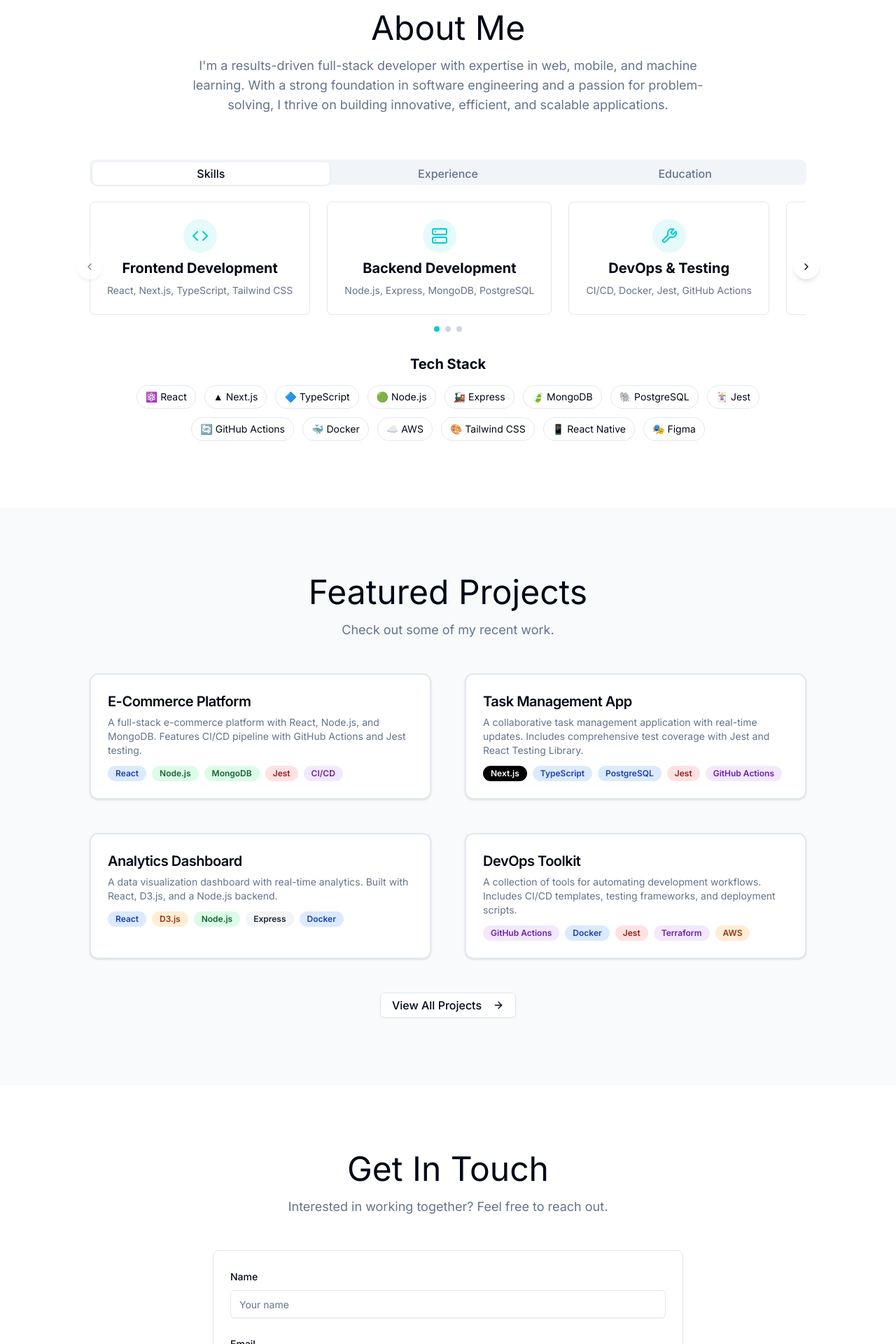
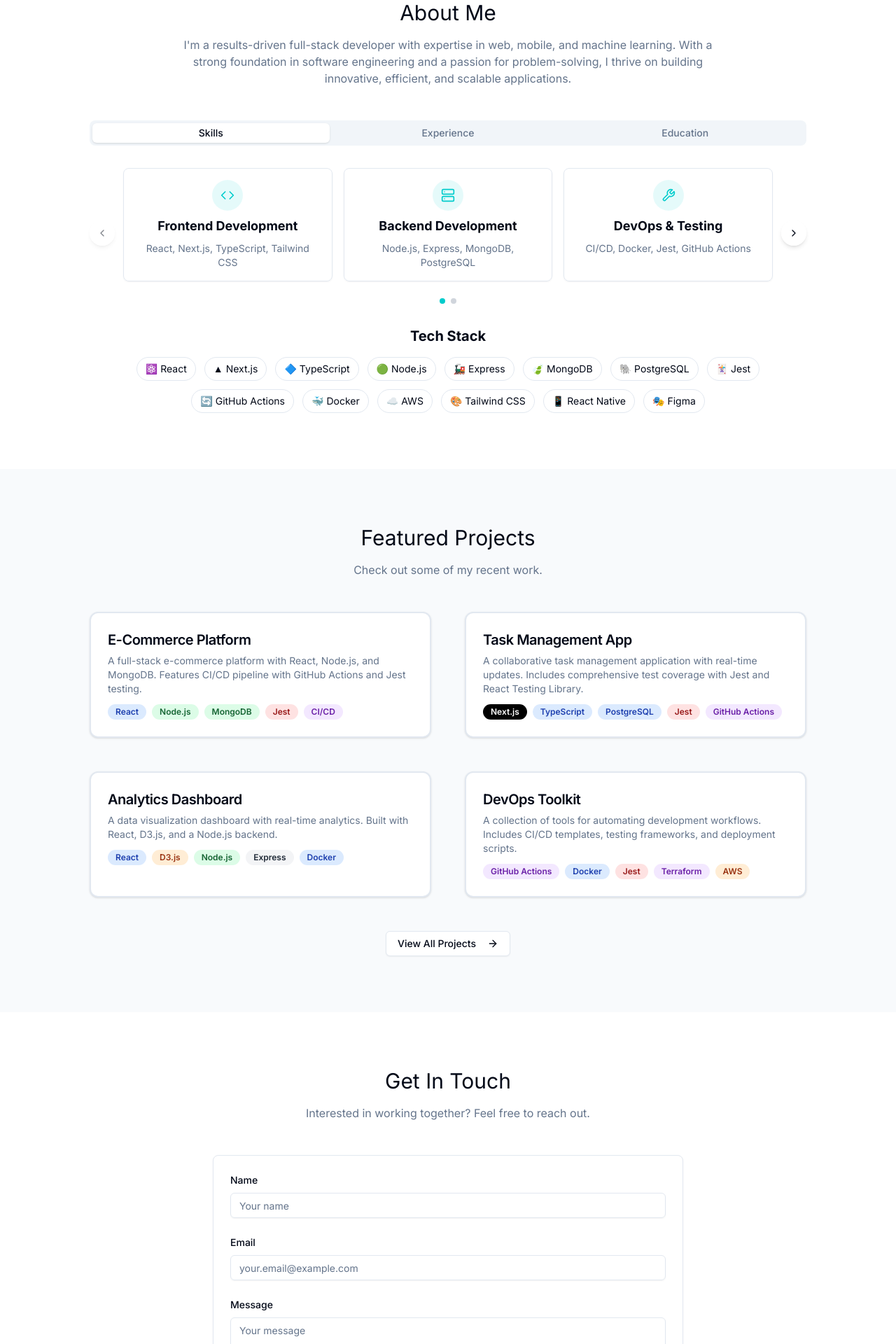
Before and after one commit to gimhanr9/portfolio-nextjs, a Next.js app: page /en in a window 1280 px wide. Shown: the part 880-2800 px from the top of the page at 70% size. Built offline with nearby package versions, Linux system fonts and the light colour scheme; no server answers.

Commit message:
changes made

```diff
--- a/src/app/[locale]/page.tsx
+++ b/src/app/[locale]/page.tsx
@@ -35,25 +35,25 @@ const Home = ({ params }: { params: { locale: string } }) => {
         id="home"
         className="relative flex min-h-screen flex-col items-center justify-center overflow-hidden pt-16 bg-gradient-to-b from-background to-background/80"
       >
-        <div className="container max-w-screen-2xl mx-auto px-4 sm:px-6 md:px-8 lg:px-12 xl:px-16 2xl:px-24">
+        <div className="container">
           <div className="grid gap-6 lg:grid-cols-[1fr_400px] lg:gap-12 xl:grid-cols-[1fr_600px]">
             <div className="flex flex-col justify-center space-y-4">
               <div className="space-y-2">
-                <Badge className="animate-fade-in text-xs sm:text-sm px-2 sm:px-3 py-0.5 sm:py-1 bg-teal-100 text-teal-800 dark:bg-teal-900 dark:text-teal-300 border-teal-200 dark:border-teal-800">
+                <Badge className="animate-fade-in bg-teal-100 text-teal-800 dark:bg-teal-900 dark:text-teal-300 border-teal-200 dark:border-teal-800">
                   {t("hero.badge")}
                 </Badge>
-                <h1 className="text-2xl sm:text-3xl md:text-4xl lg:text-5xl xl:text-6xl font-bold tracking-tighter">
+                <h1 className="font-bold tracking-tighter">
                   <AnimatedText text={t("hero.greeting")} delay={0} />
 
                   {/* Add space between greeting and name */}
-                  <div className="h-2 sm:h-3 md:h-4"></div>
+                  <div className="h-4"></div>
 
                   <span className="bg-gradient-to-r from-teal-500 to-purple-500 bg-clip-text text-transparent">
                     <AnimatedText text={t("hero.name")} delay={0.3} />
                   </span>
                 </h1>
                 <div className="flex items-center gap-2">
-                  <p className="max-w-[600px] text-sm sm:text-base md:text-lg lg:text-xl text-muted-foreground">
+                  <p className="max-w-[600px] text-muted-foreground">
                     <AnimatedText text={t("hero.description")} delay={0.6} />
                   </p>
                   {/* Add speaker icon after description */}
@@ -90,7 +90,7 @@ const Home = ({ params }: { params: { locale: string } }) => {
                   rel="noopener noreferrer"
                 >
                   <Button variant="ghost" size="icon" className="rounded-full">
-                    <GithubIcon className="h-4 w-4 sm:h-5 sm:w-5" />
+                    <GithubIcon className="h-5 w-5" />
                     <span className="sr-only">GitHub</span>
                   </Button>
                 </Link>
@@ -100,7 +100,7 @@ const Home = ({ params }: { params: { locale: string } }) => {
                   rel="noopener noreferrer"
                 >
                   <Button variant="ghost" size="icon" className="rounded-full">
-                    <LinkedinIcon className="h-4 w-4 sm:h-5 sm:w-5" />
+                    <LinkedinIcon className="h-5 w-5" />
                     <span className="sr-only">LinkedIn</span>
                   </Button>
                 </Link>
@@ -110,13 +110,13 @@ const Home = ({ params }: { params: { locale: string } }) => {
                   rel="noopener noreferrer"
                 >
                   <Button variant="ghost" size="icon" className="rounded-full">
-                    <TwitterIcon className="h-4 w-4 sm:h-5 sm:w-5" />
+                    <TwitterIcon className="h-5 w-5" />
                     <span className="sr-only">Twitter</span>
                   </Button>
                 </Link>
                 <Link href="mailto:your.email@example.com">
                   <Button variant="ghost" size="icon" className="rounded-full">
-                    <MailIcon className="h-4 w-4 sm:h-5 sm:w-5" />
+                    <MailIcon className="h-5 w-5" />
                     <span className="sr-only">Email</span>
                   </Button>
                 </Link>
@@ -146,40 +146,27 @@ const Home = ({ params }: { params: { locale: string } }) => {
       </section>
 
       {/* About Section */}
-      <section id="about" className="py-10 sm:py-12 md:py-16 lg:py-20 xl:py-24">
-        <div className="container max-w-screen-2xl mx-auto px-4 sm:px-6 md:px-8 lg:px-12 xl:px-16 2xl:px-24">
-          <div className="mx-auto flex max-w-[58rem] flex-col items-center justify-center gap-2 sm:gap-3 md:gap-4 text-center">
-            <h2 className="font-heading text-xl sm:text-2xl md:text-3xl lg:text-4xl xl:text-5xl leading-tight">
-              {t("about.title")}
-            </h2>
-            <p className="max-w-[90%] sm:max-w-[85%] text-xs sm:text-sm md:text-base lg:text-lg leading-relaxed sm:leading-normal text-muted-foreground">
+      <section id="about">
+        <div className="container">
+          <div className="mx-auto flex max-w-[58rem] flex-col items-center justify-center gap-4 text-center">
+            <h2 className="font-heading">{t("about.title")}</h2>
+            <p className="max-w-[85%] text-muted-foreground">
               {t("about.description")}
             </p>
           </div>
 
-          <div className="mt-6 sm:mt-8 md:mt-10 lg:mt-12 xl:mt-16">
+          <div className="mt-12">
             <Tabs defaultValue="skills" className="mx-auto max-w-5xl">
               <TabsList className="grid w-full grid-cols-3">
-                <TabsTrigger
-                  value="skills"
-                  className="text-xs sm:text-sm md:text-base"
-                >
-                  {t("tabs.skills")}
-                </TabsTrigger>
-                <TabsTrigger
-                  value="experience"
-                  className="text-xs sm:text-sm md:text-base"
-                >
+                <TabsTrigger value="skills">{t("tabs.skills")}</TabsTrigger>
+                <TabsTrigger value="experience">
                   {t("tabs.experience")}
                 </TabsTrigger>
-                <TabsTrigger
-                  value="education"
-                  className="text-xs sm:text-sm md:text-base"
-                >
+                <TabsTrigger value="education">
                   {t("tabs.education")}
                 </TabsTrigger>
               </TabsList>
-              <TabsContent value="skills" className="mt-4 sm:mt-6 space-y-6">
+              <TabsContent value="skills" className="mt-6 space-y-6">
                 {/* Skill Carousel for the cards */}
                 <SkillCarousel
                   skills={[
@@ -224,21 +211,16 @@ const Home = ({ params }: { params: { locale: string } }) => {
       </section>
 
       {/* Featured Projects Section */}
-      <section
-        id="projects"
-        className="py-10 sm:py-12 md:py-16 lg:py-20 xl:py-24 bg-muted/50"
-      >
-        <div className="container max-w-screen-2xl mx-auto px-4 sm:px-6 md:px-8 lg:px-12 xl:px-16 2xl:px-24">
-          <div className="mx-auto flex max-w-[58rem] flex-col items-center justify-center gap-2 sm:gap-3 md:gap-4 text-center">
-            <h2 className="font-heading text-xl sm:text-2xl md:text-3xl lg:text-4xl xl:text-5xl leading-tight">
-              {t("projects.title")}
-            </h2>
-            <p className="max-w-[90%] sm:max-w-[85%] text-xs sm:text-sm md:text-base lg:text-lg leading-relaxed sm:leading-normal text-muted-foreground">
+      <section id="projects" className="bg-muted/50">
+        <div className="container">
+          <div className="mx-auto flex max-w-[58rem] flex-col items-center justify-center gap-4 text-center">
+            <h2 className="font-heading">{t("projects.title")}</h2>
+            <p className="max-w-[85%] text-muted-foreground">
               {t("projects.description")}
             </p>
           </div>
 
-          <div className="mx-auto grid max-w-5xl grid-cols-1 gap-4 sm:gap-6 py-8 sm:py-10 md:py-12 md:grid-cols-2 lg:gap-8 xl:gap-12">
+          <div className="mx-auto grid max-w-5xl grid-cols-1 gap-6 py-12 md:grid-cols-2 lg:gap-12">
             {projects.map((project, index) => (
               <ProjectCard
                 key={index}
@@ -252,12 +234,9 @@ const Home = ({ params }: { params: { locale: string } }) => {
 
           <div className="flex justify-center">
             <Link href="/projects">
-              <Button
-                variant="outline"
-                className="group text-xs sm:text-sm md:text-base"
-              >
+              <Button variant="outline" className="group">
                 {t("projects.viewAll")}
-                <ArrowRight className="ml-2 h-3 w-3 sm:h-4 sm:w-4 transition-transform group-hover:translate-x-1" />
+                <ArrowRight className="ml-2 h-4 w-4 transition-transform group-hover:translate-x-1" />
               </Button>
             </Link>
           </div>
@@ -265,10 +244,7 @@ const Home = ({ params }: { params: { locale: string } }) => {
       </section>
 
       {/* Contact Section */}
-      <section
-        id="contact"
-        className="py-10 sm:py-12 md:py-16 lg:py-20 xl:py-24"
-      >
+      <section id="contact">
         <ContactSection />
       </section>
     </main>
--- a/src/app/globals.css
+++ b/src/app/globals.css
@@ -55,6 +55,34 @@
   }
   body {
     @apply bg-background text-foreground;
+    font-size: 14px;
+  }
+
+  /* Global typography scale */
+  h1 {
+    @apply text-2xl md:text-3xl lg:text-4xl;
+  }
+  h2 {
+    @apply text-xl md:text-2xl lg:text-3xl;
+  }
+  h3 {
+    @apply text-lg md:text-xl lg:text-2xl;
+  }
+  h4 {
+    @apply text-base md:text-lg lg:text-xl;
+  }
+  p {
+    @apply text-sm md:text-base;
+  }
+
+  /* Container padding */
+  .container {
+    @apply px-6 md:px-12 lg:px-16 xl:px-24 2xl:px-32 max-w-screen-2xl;
+  }
+
+  /* Section spacing */
+  section {
+    @apply py-8 md:py-12 lg:py-16 xl:py-20;
   }
 }
 
--- a/src/components/common/contact-section/index.tsx
+++ b/src/components/common/contact-section/index.tsx
@@ -144,10 +144,7 @@ const ContactSection = () => {
     if (isSubmitting) {
       return (
         <span className="flex items-center gap-2">
-          <svg
-            className="animate-spin h-3 w-3 sm:h-4 sm:w-4"
-            viewBox="0 0 24 24"
-          >
+          <svg className="animate-spin h-4 w-4" viewBox="0 0 24 24">
             <circle
               className="opacity-25"
               cx="12"
@@ -169,7 +166,7 @@ const ContactSection = () => {
     } else if (isSuccess) {
       return (
         <span className="flex items-center gap-2">
-          <CheckIcon className="h-3 w-3 sm:h-4 sm:w-4" />
+          <CheckIcon className="h-4 w-4" />
           {t("form.buttons.sent")}
         </span>
       );
@@ -179,28 +176,24 @@ const ContactSection = () => {
   };
 
   return (
-    <div className="container max-w-screen-2xl mx-auto px-4 sm:px-6 md:px-8 lg:px-12 xl:px-16 2xl:px-24">
-      <div className="mx-auto flex max-w-[58rem] flex-col items-center justify-center gap-2 sm:gap-3 md:gap-4 text-center">
-        <h2 className="font-heading text-xl sm:text-2xl md:text-3xl lg:text-4xl xl:text-5xl leading-tight">
-          {t("title")}
-        </h2>
-        <p className="max-w-[90%] sm:max-w-[85%] text-xs sm:text-sm md:text-base lg:text-lg leading-relaxed sm:leading-normal text-muted-foreground">
-          {t("description")}
-        </p>
+    <div className="container">
+      <div className="mx-auto flex max-w-[58rem] flex-col items-center justify-center gap-4 text-center">
+        <h2 className="font-heading">{t("title")}</h2>
+        <p className="max-w-[85%] text-muted-foreground">{t("description")}</p>
       </div>
 
-      <div className="mx-auto mt-6 sm:mt-8 md:mt-10 lg:mt-12 max-w-xl sm:max-w-2xl">
-        <div className="rounded-lg border bg-card p-4 sm:p-6 shadow-sm">
+      <div className="mx-auto mt-12 max-w-2xl">
+        <div className="rounded-lg border bg-card p-6 shadow-sm">
           {/* Display server error at the top of the form if present */}
           {serverError && (
-            <div className="mb-4 sm:mb-6 p-3 sm:p-4 rounded-md bg-destructive/15 text-destructive">
-              <p className="text-xs sm:text-sm font-medium">{serverError}</p>
+            <div className="mb-6 p-4 rounded-md bg-destructive/15 text-destructive">
+              <p className="font-medium">{serverError}</p>
             </div>
           )}
 
-          <form onSubmit={handleSubmit} className="space-y-4 sm:space-y-6">
-            <div className="space-y-1 sm:space-y-2">
-              <Label htmlFor="name" className="text-xs sm:text-sm font-medium">
+          <form onSubmit={handleSubmit} className="space-y-6">
+            <div className="space-y-2">
+              <Label htmlFor="name" className="text-sm font-medium">
                 {t("form.labels.name")}
               </Label>
               <Input
@@ -209,18 +202,16 @@ const ContactSection = () => {
                 value={formData.name}
                 onChange={handleChange}
                 placeholder={t("form.placeholders.name")}
-                className={`text-xs sm:text-sm h-8 sm:h-10 ${
-                  errors.name ? "border-destructive" : ""
-                }`}
+                className={errors.name ? "border-destructive" : ""}
                 disabled={isSubmitting || isSuccess}
               />
               {errors.name && (
-                <p className="text-xs text-destructive">{errors.name}</p>
+                <p className="text-sm text-destructive">{errors.name}</p>
               )}
             </div>
 
-            <div className="space-y-1 sm:space-y-2">
-              <Label htmlFor="email" className="text-xs sm:text-sm font-medium">
+            <div className="space-y-2">
+              <Label htmlFor="email" className="text-sm font-medium">
                 {t("form.labels.email")}
               </Label>
               <Input
@@ -230,21 +221,16 @@ const ContactSection = () => {
                 value={formData.email}
                 onChange={handleChange}
                 placeholder={t("form.placeholders.email")}
-                className={`text-xs sm:text-sm h-8 sm:h-10 ${
-                  errors.email ? "border-destructive" : ""
-                }`}
+                className={errors.email ? "border-destructive" : ""}
                 disabled={isSubmitting || isSuccess}
               />
               {errors.email && (
-                <p className="text-xs text-destructive">{errors.email}</p>
+                <p className="text-sm text-destructive">{errors.email}</p>
               )}
             </div>
 
-            <div className="space-y-1 sm:space-y-2">
-              <Label
-                htmlFor="message"
-                className="text-xs sm:text-sm font-medium"
-              >
+            <div className="space-y-2">
+              <Label htmlFor="message" className="text-sm font-medium">
                 {t("form.labels.message")}
               </Label>
               <Textarea
@@ -253,19 +239,19 @@ const ContactSection = () => {
                 value={formData.message}
                 onChange={handleChange}
                 placeholder={t("form.placeholders.message")}
-                className={`min-h-[100px] sm:min-h-[150px] text-xs sm:text-sm ${
+                className={`min-h-[150px] ${
                   errors.message ? "border-destructive" : ""
                 }`}
                 disabled={isSubmitting || isSuccess}
               />
               {errors.message && (
-                <p className="text-xs text-destructive">{errors.message}</p>
+                <p className="text-sm text-destructive">{errors.message}</p>
               )}
             </div>
 
             <Button
               type="submit"
-              className="w-full h-8 sm:h-10 text-xs sm:text-sm"
+              className="w-full h-10"
               disabled={isSubmitting || isSuccess}
             >
               {renderButtonContent()}
--- a/src/components/common/skill-carousel/index.tsx
+++ b/src/components/common/skill-carousel/index.tsx
@@ -8,13 +8,21 @@ import { CodeIcon, ServerIcon, DevOpsIcon } from "@/lib/icons";
 import useEmblaCarousel from "embla-carousel-react";
 import { cn } from "@/lib/utils";
 import { SkillCarouselProps } from "./skill-carousel.types";
+import { useMediaQuery } from "@/hooks/use-media-query";
 
 const SkillCarousel = (props: SkillCarouselProps) => {
+  const isDesktop = useMediaQuery("(min-width: 1024px)");
+  const isTablet = useMediaQuery("(min-width: 640px)");
+
+  // Calculate slides per view based on screen size
+  const slidesPerView = isDesktop ? 3 : isTablet ? 2 : 1;
+
   const [emblaRef, emblaApi] = useEmblaCarousel({
     align: "start",
     loop: false,
     skipSnaps: false,
-    dragFree: true,
+    containScroll: "trimSnaps",
+    slidesToScroll: slidesPerView,
   });
 
   const [prevBtnDisabled, setPrevBtnDisabled] = useState(true);
@@ -48,6 +56,9 @@ const SkillCarousel = (props: SkillCarouselProps) => {
   useEffect(() => {
     if (!emblaApi) return;
 
+    // When screen size changes, we need to reinitialize
+    emblaApi.reInit();
+
     onSelect();
     setScrollSnaps(emblaApi.scrollSnapList());
     emblaApi.on("select", onSelect);
@@ -57,89 +68,85 @@ const SkillCarousel = (props: SkillCarouselProps) => {
       emblaApi.off("select", onSelect);
       emblaApi.off("reInit", onSelect);
     };
-  }, [emblaApi, onSelect]);
+  }, [emblaApi, onSelect, isDesktop, isTablet]);
 
   const getIconComponent = (iconName: string) => {
     switch (iconName) {
       case "CodeIcon":
-        return (
-          <CodeIcon className="h-4 w-4 sm:h-5 sm:w-5 md:h-6 md:w-6 text-primary" />
-        );
+        return <CodeIcon className="h-5 w-5 text-primary" />;
       case "ServerIcon":
-        return (
-          <ServerIcon className="h-4 w-4 sm:h-5 sm:w-5 md:h-6 md:w-6 text-primary" />
-        );
+        return <ServerIcon className="h-5 w-5 text-primary" />;
       case "DevOpsIcon":
-        return (
-          <DevOpsIcon className="h-4 w-4 sm:h-5 sm:w-5 md:h-6 md:w-6 text-primary" />
-        );
+        return <DevOpsIcon className="h-5 w-5 text-primary" />;
       default:
-        return (
-          <CodeIcon className="h-4 w-4 sm:h-5 sm:w-5 md:h-6 md:w-6 text-primary" />
-        );
+        return <CodeIcon className="h-5 w-5 text-primary" />;
     }
   };
 
   return (
-    <div className="relative mb-6 sm:mb-8">
+    <div className="relative mb-8">
+      {/* Carousel container with padding for the navigation buttons */}
+      <div className="px-10">
         <div className="overflow-hidden" ref={emblaRef}>
-        <div className="flex gap-3 sm:gap-4 md:gap-6">
+          <div className="flex">
             {props.skills?.map((skill, index) => (
               <div
                 key={index}
-              className="flex flex-col items-center space-y-1 sm:space-y-2 rounded-lg border p-3 sm:p-4 md:p-6 shadow-sm transition-all hover:shadow-md min-w-[200px] sm:min-w-[220px] md:min-w-[250px] lg:min-w-[280px] flex-shrink-0"
+                className={`flex-grow flex-shrink-0 basis-full sm:basis-1/2 lg:basis-1/3 p-2`}
               >
-              <div className="rounded-full bg-primary/10 p-2 sm:p-3">
+                <div className="flex flex-col items-center space-y-2 rounded-lg border p-4 shadow-sm transition-all hover:shadow-md h-full">
+                  <div className="rounded-full bg-primary/10 p-3">
                     {getIconComponent(skill.icon)}
                   </div>
-              <h3 className="text-sm sm:text-base md:text-lg lg:text-xl font-bold line-clamp-1">
+                  <h3 className="text-lg font-bold line-clamp-1">
                     {skill.title}
                   </h3>
-              <p className="text-center text-xs sm:text-sm text-muted-foreground">
+                  <p className="text-center text-sm text-muted-foreground">
                     {skill.description}
                   </p>
+                </div>
               </div>
             ))}
           </div>
         </div>
+      </div>
 
-      {/* Navigation Buttons */}
-      <div className="flex justify-between absolute top-1/2 -translate-y-1/2 left-0 right-0 pointer-events-none">
+      {/* Navigation Buttons - positioned outside the carousel */}
       <Button
         variant="ghost"
         size="icon"
         className={cn(
-            "rounded-full bg-background/80 backdrop-blur-sm shadow-md pointer-events-auto -translate-x-1/2 h-7 w-7 sm:h-8 sm:w-8 md:h-9 md:w-9",
+          "rounded-full bg-background/80 backdrop-blur-sm shadow-md absolute left-0 top-1/2 -translate-y-1/2 z-10",
           prevBtnDisabled && "opacity-30 cursor-not-allowed"
         )}
         onClick={scrollPrev}
         disabled={prevBtnDisabled}
         aria-label="Previous"
       >
-          <ChevronLeft className="h-3 w-3 sm:h-4 sm:w-4" />
+        <ChevronLeft className="h-4 w-4" />
       </Button>
+
       <Button
         variant="ghost"
         size="icon"
         className={cn(
-            "rounded-full bg-background/80 backdrop-blur-sm shadow-md pointer-events-auto translate-x-1/2 h-7 w-7 sm:h-8 sm:w-8 md:h-9 md:w-9",
+          "rounded-full bg-background/80 backdrop-blur-sm shadow-md absolute right-0 top-1/2 -translate-y-1/2 z-10",
           nextBtnDisabled && "opacity-30 cursor-not-allowed"
         )}
         onClick={scrollNext}
         disabled={nextBtnDisabled}
         aria-label="Next"
       >
-          <ChevronRight className="h-3 w-3 sm:h-4 sm:w-4" />
+        <ChevronRight className="h-4 w-4" />
       </Button>
-      </div>
 
       {/* Pagination Dots */}
-      <div className="flex justify-center gap-1.5 sm:gap-2 mt-3 sm:mt-4">
+      <div className="flex justify-center gap-2 mt-4">
         {scrollSnaps.map((_, index) => (
           <button
             key={index}
             className={cn(
-              "w-1.5 h-1.5 sm:w-2 sm:h-2 rounded-full transition-colors",
+              "w-2 h-2 rounded-full transition-colors",
               index === selectedIndex ? "bg-primary" : "bg-muted-foreground/30"
             )}
             onClick={() => scrollTo(index)}
--- /dev/null
+++ b/src/hooks/use-media-query.ts
@@ -0,0 +1,34 @@
+"use client";
+
+import { useState, useEffect } from "react";
+
+export function useMediaQuery(query: string): boolean {
+  const [matches, setMatches] = useState(false);
+
+  useEffect(() => {
+    // Default to true on server to avoid layout shift
+    if (typeof window === "undefined") {
+      return;
+    }
+
+    const media = window.matchMedia(query);
+
+    // Initial check
+    setMatches(media.matches);
+
+    // Setup listener for changes
+    const listener = (e: MediaQueryListEvent) => {
+      setMatches(e.matches);
+    };
+
+    // Add listener
+    media.addEventListener("change", listener);
+
+    // Cleanup
+    return () => {
+      media.removeEventListener("change", listener);
+    };
+  }, [query]);
+
+  return matches;
+}
```
Lines whose indentation alone changed are shown as unchanged.
